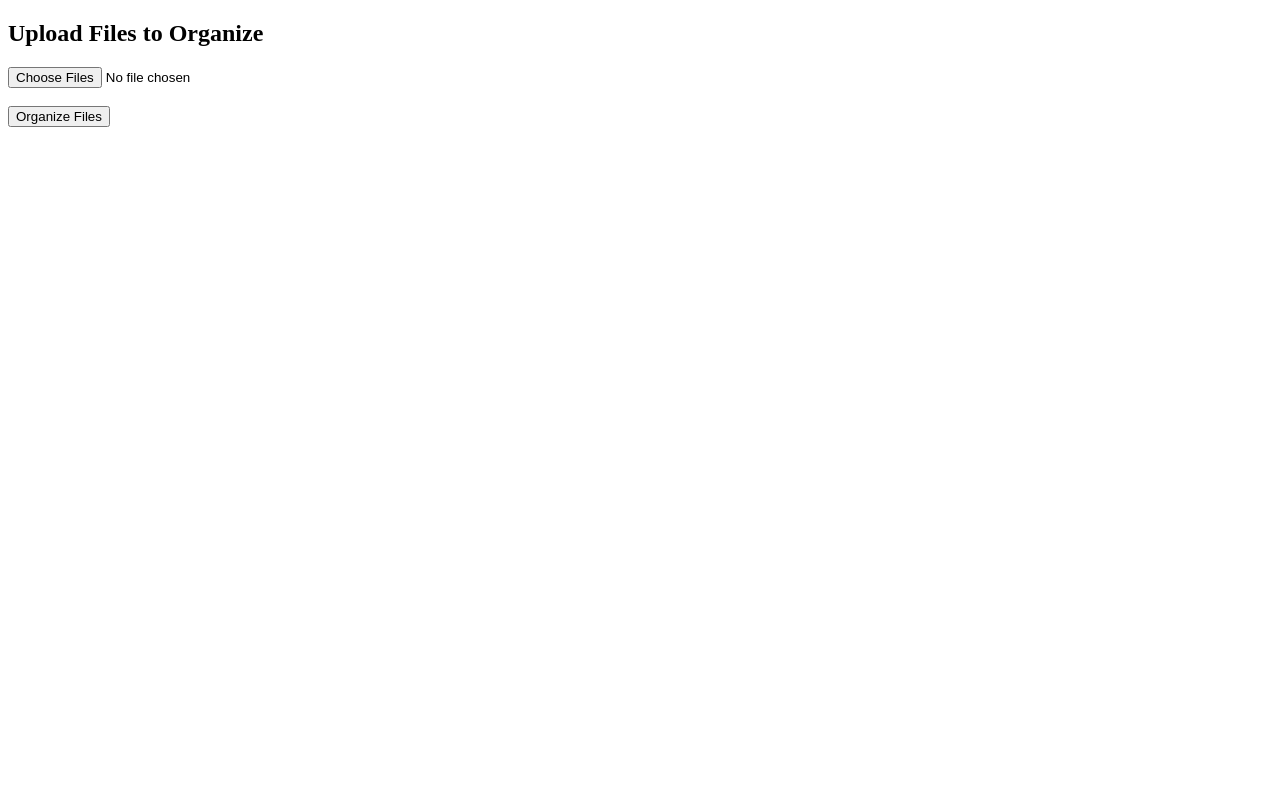
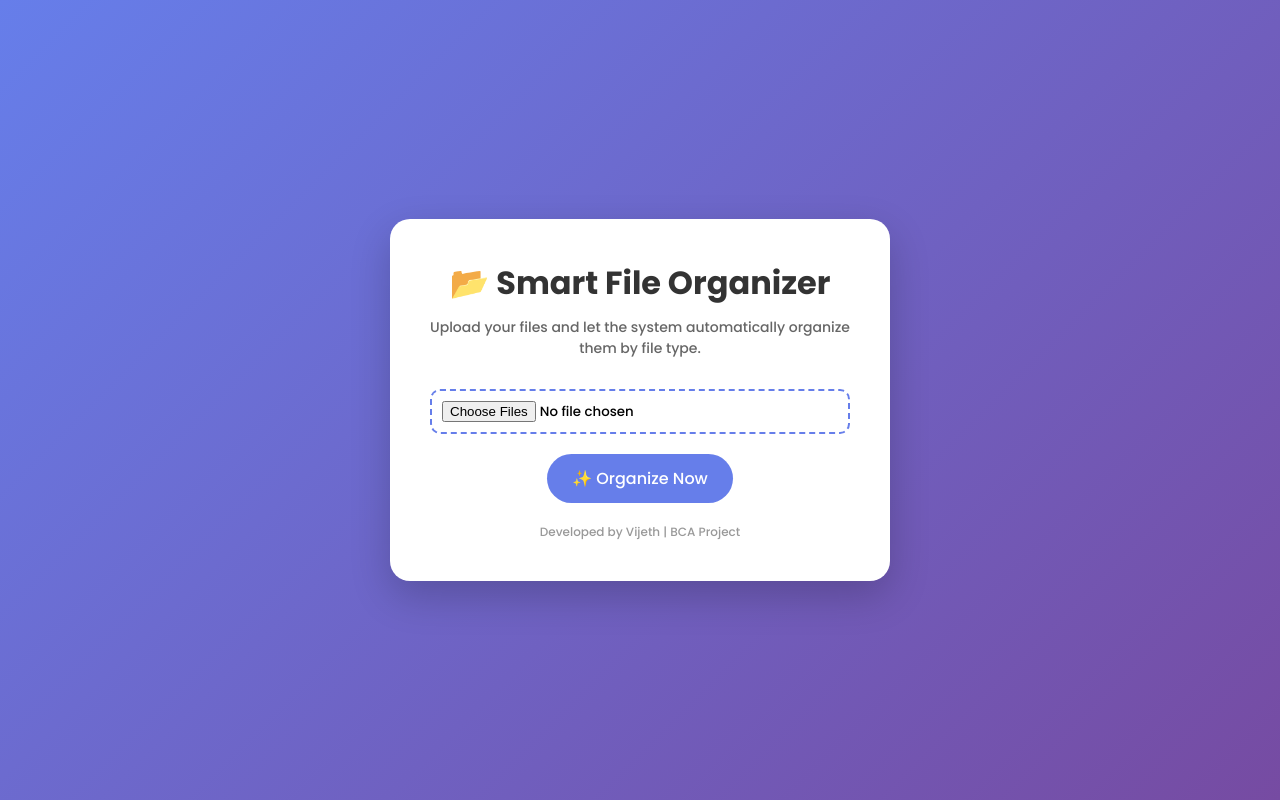
Before and after one commit to vijethpoojary2005-bit/smart-file-organizer, a Flask app: page / in a window 1280 px wide. Run offline with Flask 3, Linux system fonts and the light colour scheme.

Commit message:
Add files via upload

```diff
--- a/templates/index.html
+++ b/templates/index.html
@@ -2,16 +2,102 @@
 <html>
 <head>
     <title>Smart File Organizer</title>
+    <meta name="viewport" content="width=device-width, initial-scale=1.0">
+
+    <!-- Google Font -->
+    <link href="https://fonts.googleapis.com/css2?family=Poppins:wght@300;500;700&display=swap" rel="stylesheet">
+
+    <style>
+        *{
+            margin:0;
+            padding:0;
+            box-sizing:border-box;
+            font-family: 'Poppins', sans-serif;
+        }
+
+        body{
+            height:100vh;
+            background: linear-gradient(135deg, #667eea, #764ba2);
+            display:flex;
+            justify-content:center;
+            align-items:center;
+        }
+
+        .container{
+            background:white;
+            padding:40px;
+            border-radius:20px;
+            width:90%;
+            max-width:500px;
+            text-align:center;
+            box-shadow:0 15px 40px rgba(0,0,0,0.2);
+            animation:fadeIn 1s ease-in-out;
+        }
+
+        h1{
+            color:#333;
+            margin-bottom:10px;
+        }
+
+        p{
+            color:#666;
+            font-size:14px;
+            margin-bottom:30px;
+        }
+
+        input[type="file"]{
+            padding:10px;
+            border:2px dashed #667eea;
+            width:100%;
+            border-radius:10px;
+            margin-bottom:20px;
+            cursor:pointer;
+        }
+
+        button{
+            background:#667eea;
+            color:white;
+            border:none;
+            padding:12px 25px;
+            border-radius:30px;
+            font-size:16px;
+            cursor:pointer;
+            transition:0.3s;
+        }
+
+        button:hover{
+            background:#764ba2;
+            transform:scale(1.05);
+        }
+
+        .footer{
+            margin-top:20px;
+            font-size:12px;
+            color:#999;
+        }
+
+        @keyframes fadeIn{
+            from{opacity:0; transform:translateY(20px);}
+            to{opacity:1; transform:translateY(0);}
+        }
+    </style>
 </head>
+
 <body>
 
-    <h2>Upload Files to Organize</h2>
+    <div class="container">
+        <h1>📂 Smart File Organizer</h1>
+        <p>Upload your files and let the system automatically organize them by file type.</p>
 
-    <form action="/organize" method="post" enctype="multipart/form-data">
-        <input type="file" name="files" multiple required>
-        <br><br>
-        <button type="submit">Organize Files</button>
-    </form>
+        <form action="/organize" method="post" enctype="multipart/form-data">
+            <input type="file" name="files" multiple required>
+            <button type="submit">✨ Organize Now</button>
+        </form>
+
+        <div class="footer">
+            Developed by Vijeth | BCA Project
+        </div>
+    </div>
 
 </body>
 </html>
```
